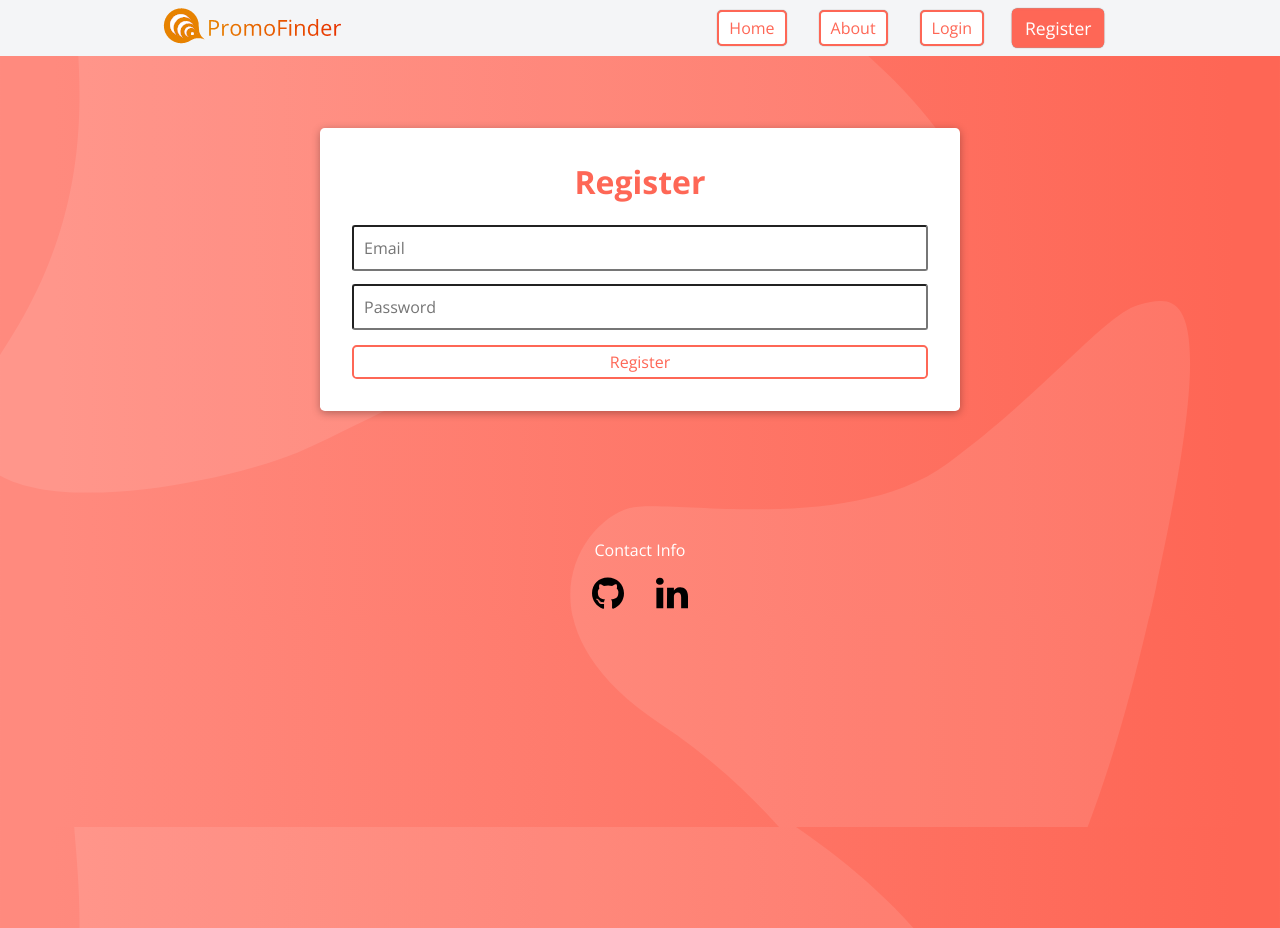
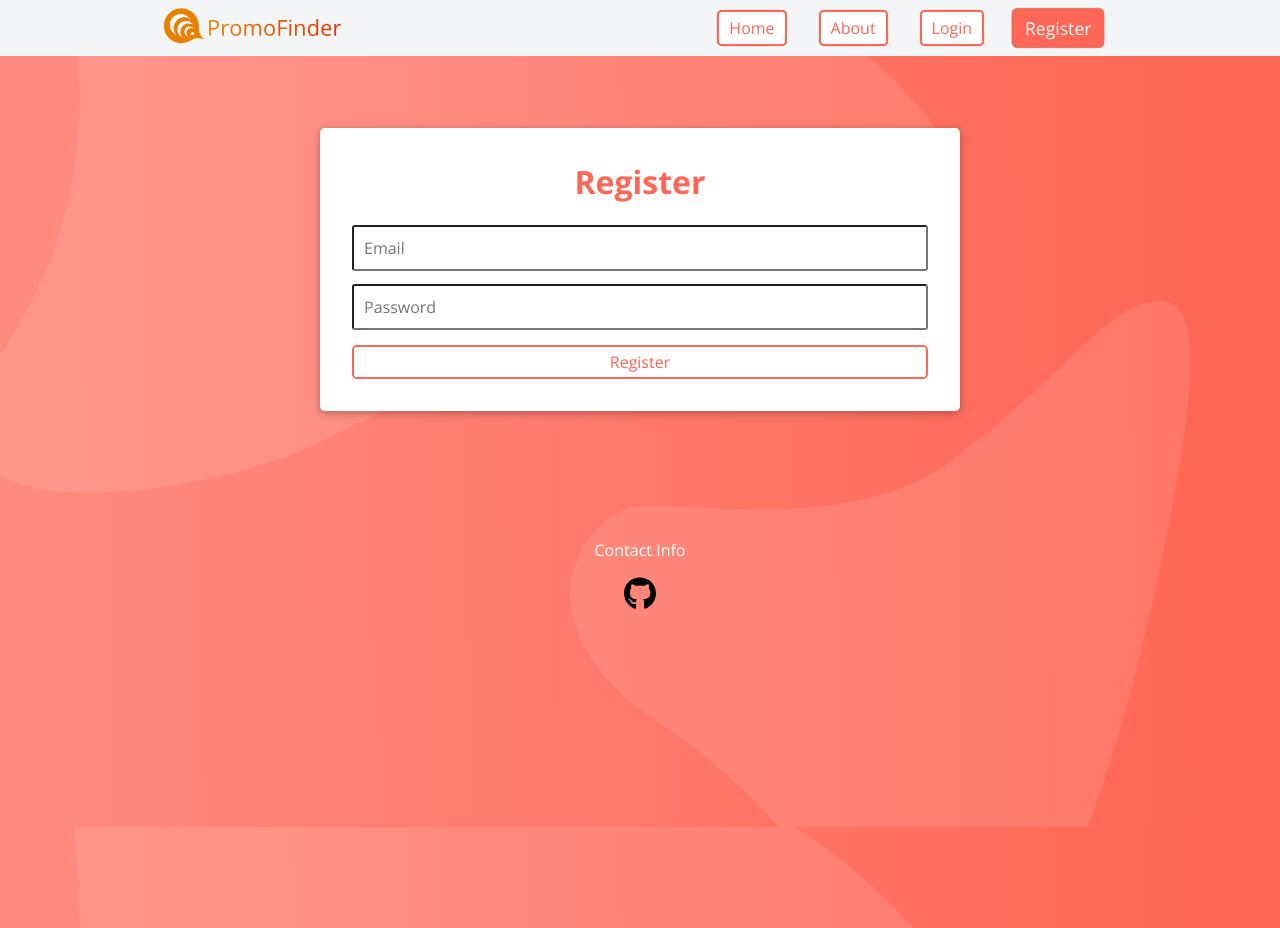
Before and after one commit to emwp/promo-finder, a React (Create React App) app: page /register in a window 1280 px wide. Built offline with nearby package versions, Linux system fonts and the light colour scheme; the HTML template or start-up script is replaced by a standard one.

Commit message:
update info in the footer and sidebar

```diff
--- a/src/components/Navigation/Sidebar/Sidebar.js
+++ b/src/components/Navigation/Sidebar/Sidebar.js
@@ -4,7 +4,6 @@ import styled from 'styled-components';
 import { observer } from 'mobx-react-lite';
 import { AuthStoreContext } from '../../../stores/AuthStore';
 import GitHub from '../../../img/github.svg';
-import LinkedIn from '../../../img/in.svg';
 
 const Sidebar = observer(props => {
   const authStore = useContext(AuthStoreContext);
@@ -38,13 +37,6 @@ const Sidebar = observer(props => {
       <div className="social_links">
         <a href="https://github.com/emwp" target="_blank" rel="noopener noreferrer">
           <img src={GitHub} alt="GitHub" />
-        </a>
-        <a
-          href="https://www.linkedin.com/in/everton-pereira-1588a1105/"
-          target="_blank"
-          rel="noopener noreferrer"
-        >
-          <img src={LinkedIn} alt="LinkedIn" />
         </a>
       </div>
     </WrapperSidebar>
@@ -90,7 +82,7 @@ const WrapperSidebar = styled.div`
   }
 
   .social_links img {
-    width: 1.3rem;
+    width: 1.5rem;
     cursor: pointer;
   }
 `;
--- a/src/components/UI/Footer.js
+++ b/src/components/UI/Footer.js
@@ -1,7 +1,6 @@
 import React from 'react';
 import styled from 'styled-components';
 import GitHub from '../../img/github.svg';
-import LinkedIn from '../../img/in.svg';
 
 const Footer = () => {
   return (
@@ -10,13 +9,6 @@ const Footer = () => {
       <div className="social_links">
         <a href="https://github.com/emwp" target="_blank" rel="noopener noreferrer">
           <img src={GitHub} alt="GitHub" />
-        </a>
-        <a
-          href="https://www.linkedin.com/in/everton-pereira-1588a1105/"
-          target="_blank"
-          rel="noopener noreferrer"
-        >
-          <img src={LinkedIn} alt="LinkedIn" />
         </a>
       </div>
     </FooterWrapper>
```
Also changed, not shown: src/img/in.svg (deleted).
